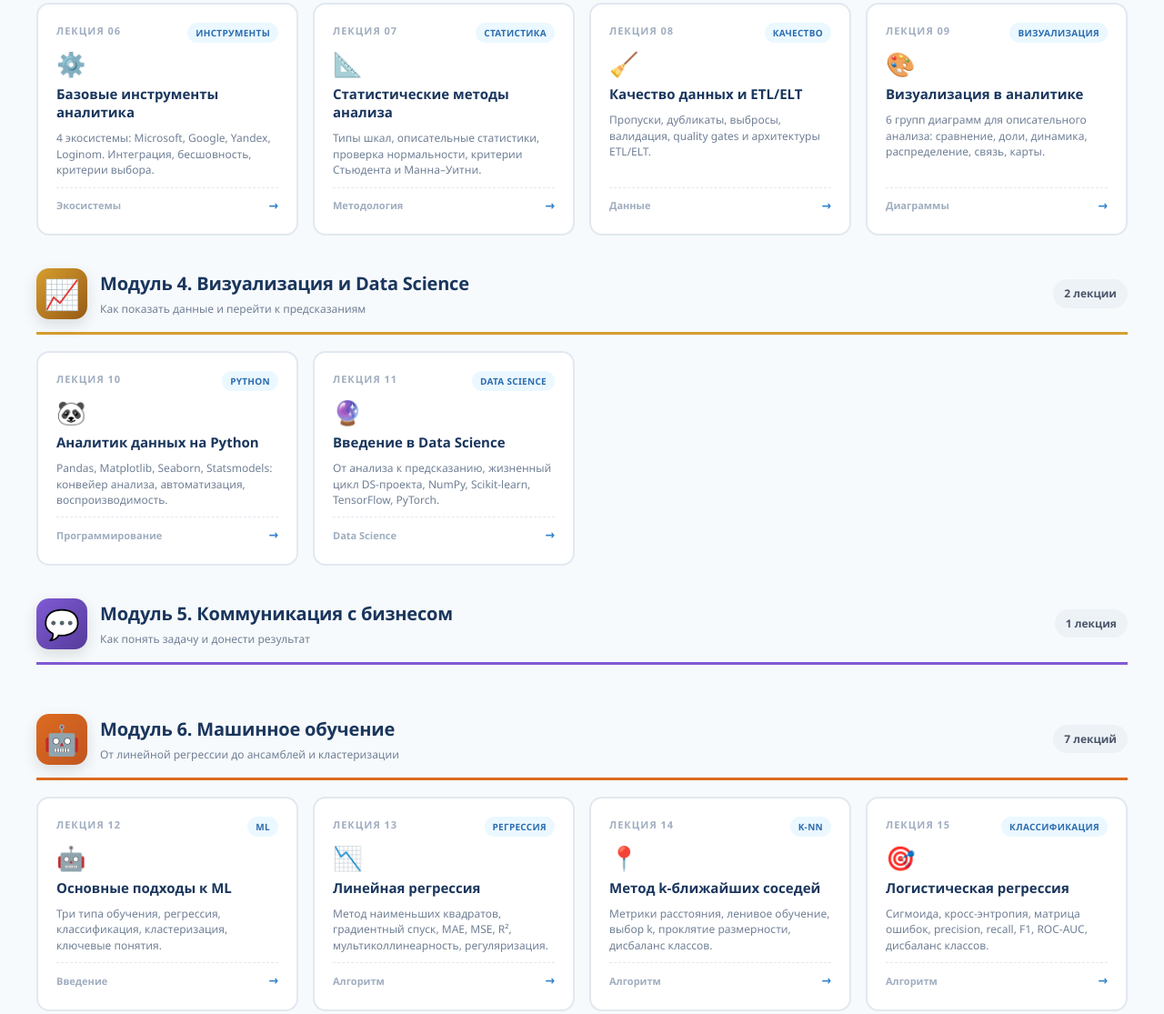
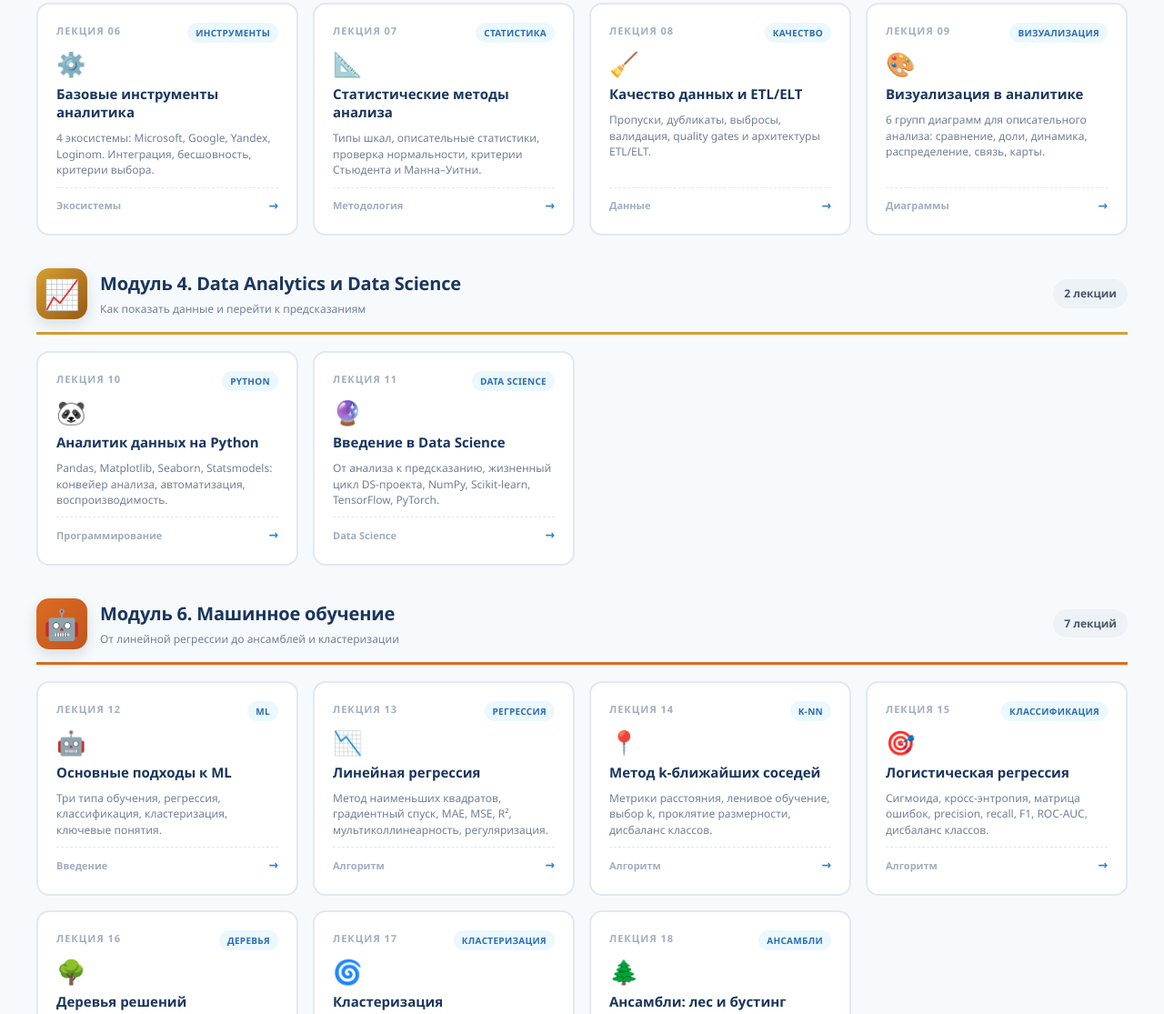
Before and after one commit to vgreg8/Analytics, a plain HTML site: page index.html in a window 1280 px wide. Shown: the part 1485-2600 px from the top of the page at 91% size. Drawn offline with Linux system fonts and the light colour scheme.

Commit message:
Update index.html

```diff
--- a/index.html
+++ b/index.html
@@ -541,7 +541,7 @@
             <div class="module-header">
                 <div class="module-icon">📈</div>
                 <div class="module-info">
-                    <div class="module-title">Модуль 4. Визуализация и Data Science</div>
+                    <div class="module-title">Модуль 4. Data Analytics и Data Science</div>
                     <div class="module-subtitle">Как показать данные и перейти к предсказаниям</div>
                 </div>
                 <div class="module-count">2 лекции</div>
@@ -576,20 +576,8 @@
             </div>
         </section>
 
+
         <!-- Модуль 5 -->
-        <section class="module" data-color="purple" style="animation-delay: 0.25s;">
-            <div class="module-header">
-                <div class="module-icon">💬</div>
-                <div class="module-info">
-                    <div class="module-title">Модуль 5. Коммуникация с бизнесом</div>
-                    <div class="module-subtitle">Как понять задачу и донести результат</div>
-                </div>
-                <div class="module-count">1 лекция</div>
-            </div>
-
-        </section>
-
-        <!-- Модуль 6 -->
         <section class="module" data-color="orange" style="animation-delay: 0.3s;">
             <div class="module-header">
                 <div class="module-icon">🤖</div>
@@ -694,7 +682,7 @@
             </div>
         </section>
 
-        <!-- Модуль 7 -->
+        <!-- Модуль 6 -->
         <section class="module" data-color="red" style="animation-delay: 0.35s;">
             <div class="module-header">
                 <div class="module-icon">🚀</div>
@@ -747,7 +735,7 @@
             </div>
         </section>
 
-        <!-- Модуль 8 -->
+        <!-- Модуль 7 -->
         <section class="module" data-color="teal" style="animation-delay: 0.4s;">
             <div class="module-header">
                 <div class="module-icon">🧑‍💼</div>
@@ -819,7 +807,7 @@
     <footer class="footer">
         <div class="footer-title">Курс «Аналитика данных»</div>
         <div class="footer-text">
-            25 лекций · 8 модулей · от базовых метрик до внедрения моделей и специализаций аналитика.<br>
+            25 лекций · 7 модулей · от базовых метрик до внедрения моделей и специализаций аналитика.<br>
             Для аналитиков данных, BI-специалистов, инженеров данных и всех, кто хочет освоить профессию.
         </div>
         <div class="footer-links">
```
